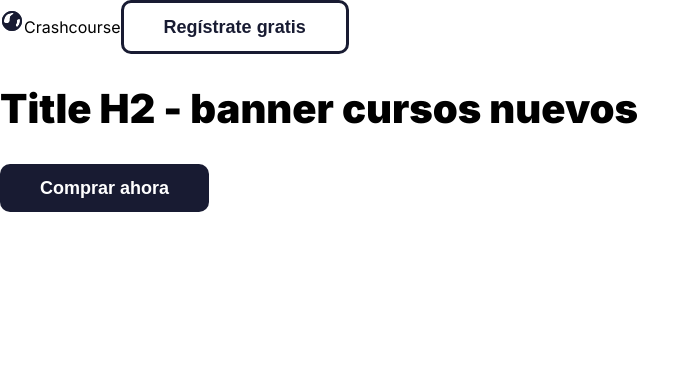
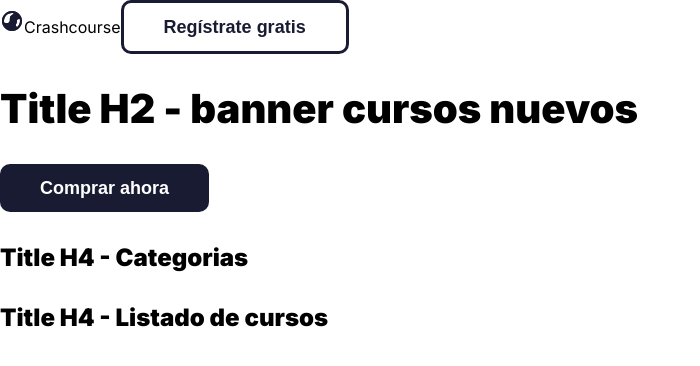
Before and after one commit to jcvegab/crashcourse-frontend, a Next.js app: page / in a window 1280 px wide. Shown: the top 366 px of the page, without its empty margins (0-700 px from the left). Built offline with nearby package versions, Linux system fonts and the light colour scheme.

Commit message:
Add files of layouts (Categories and CoursesList)

```diff
--- /dev/null
+++ b/components/layouts/Categories.js
@@ -0,0 +1,9 @@
+import { StyledH4 } from '../UI/Title';
+
+export default function Categories() {
+  return (
+    <section>
+      <StyledH4>Title H4 - Categorias</StyledH4>
+    </section>
+  );
+}
--- /dev/null
+++ b/components/layouts/CoursesList.js
@@ -0,0 +1,9 @@
+import { StyledH4 } from '../UI/Title';
+
+export default function CoursesList() {
+  return (
+    <section>
+      <StyledH4>Title H4 - Listado de cursos</StyledH4>
+    </section>
+  );
+}
--- a/components/layouts/Main.js
+++ b/components/layouts/Main.js
@@ -1,5 +1,13 @@
 import CallToAction from '../layouts/CallToAction';
+import Categories from '../layouts/Categories';
+import CoursesList from '../layouts/CoursesList';
 
 export default function Main() {
-  return <CallToAction></CallToAction>;
+  return (
+    <>
+      <CallToAction></CallToAction>
+      <Categories></Categories>
+      <CoursesList></CoursesList>
+    </>
+  );
 }
```
